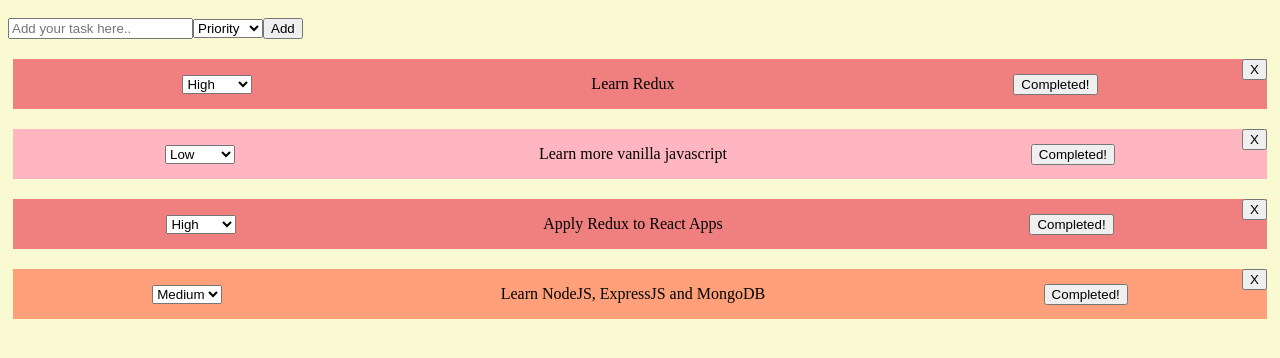
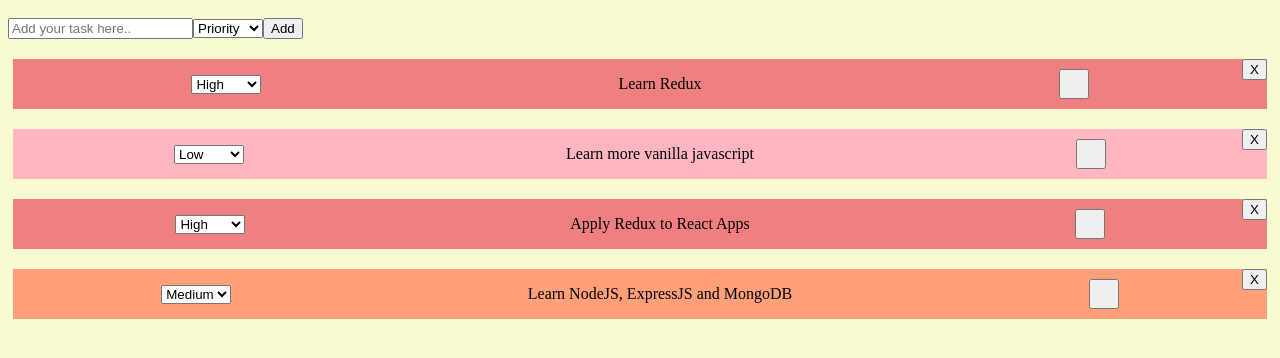
Before and after one commit to icybears/TODO-App, a React app: page / in a window 1280 px wide. Shown: the part 48-406 px from the top of the page. Built offline with nearby package versions, Linux system fonts and the light colour scheme.

Commit message:
added/improved onComplete feature

```diff
--- a/app/app.css
+++ b/app/app.css
@@ -16,6 +16,16 @@
     top:0%;
     right:0%;
 }
+.task #complete {
+    font-size: 1.5em;
+    padding:0 6px;
+    width:30px;
+    height:30px;
+}
+.task #complete span{
+    position:relative;
+    top:-5px;
+}
 .verify{
     position:absolute;
     top:0;
--- a/app/components/Priority.js
+++ b/app/components/Priority.js
@@ -3,7 +3,7 @@
 const Priority = (props) => {
     return (
         <div>
-            <select value={props.priority}>
+            <select value={props.priority} readOnly>
                 <option value="high" >High</option>
                 <option value="medium">Medium</option>
                 <option value="low" >Low</option>
--- a/app/components/Task.js
+++ b/app/components/Task.js
@@ -8,8 +8,8 @@
         this.props.callVerify(desc);
     }
     handleComplete = () => {
-
-        this.props.isCompleteFn()
+        const desc = this.props.desc;
+        this.props.isCompleteFn(desc);
     }
     render(){
     const bgColor = {
@@ -31,7 +31,7 @@
                 }>
                 <Priority priority={priority} />
                 <p>{desc}</p>
-                <button onClick={this.handleComplete}>{!isComplete ? 'Completed!': 'Uncompleted'}</button>
+                <button id="complete" onClick={this.handleComplete}>{isComplete ? <span>&#10004;</span>: <span></span>}</button>
             </div>
             <button id="delete"
              onClick={this.handleDel}>X</button>
```
